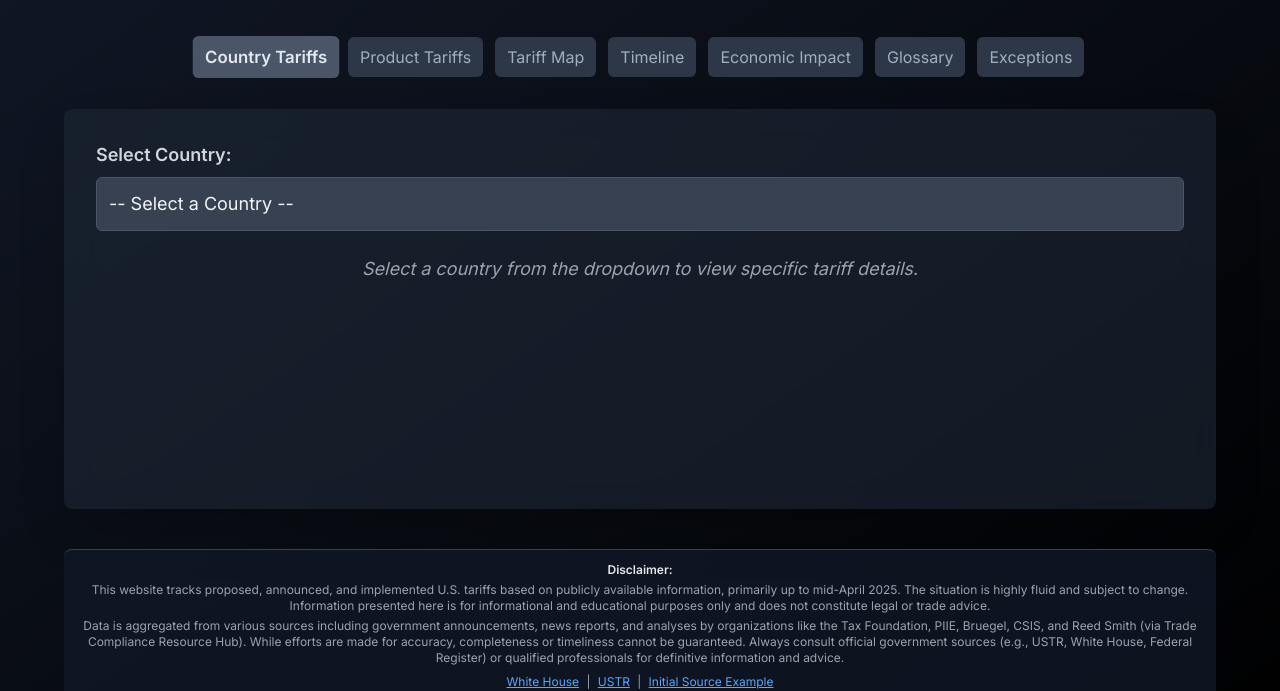
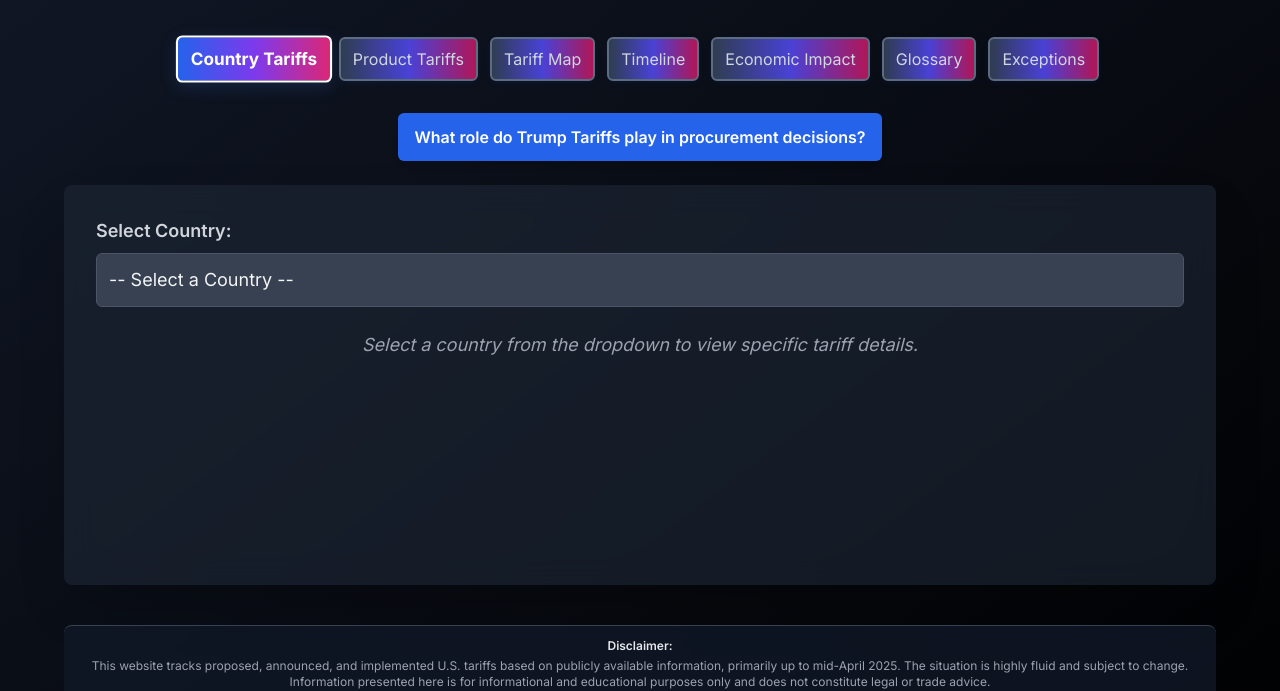
Before and after one commit to Kapish789/Trumptarifftracker, a plain HTML site: page index.html in a window 1280 px wide. Shown: the part 139-830 px from the top of the page. Drawn offline with nearby package versions, Linux system fonts and the light colour scheme.

Commit message:
Update index.html
Updated aesthetics and new article.

```diff
--- a/index.html
+++ b/index.html
@@ -55,24 +55,35 @@
         }
         /* Styling for navigation buttons */
         .nav-button {
-            transition: background-color 0.3s ease, color 0.3s ease, transform 0.1s ease;
+            transition: background 0.3s, color 0.3s, transform 0.1s;
             transform-origin: center;
+            background: linear-gradient(90deg, #2563eb 0%, #7c3aed 50%, #db2777 100%);
+            color: #e2e8f0;
+            font-weight: 500;
+            border: none;
+            box-shadow: 0 2px 8px 0 rgba(59,130,246,0.08);
         }
         .nav-button-active {
-            background-color: #4a5568; /* gray-600 */
-            color: #e2e8f0; /* gray-200 */
-            font-weight: 600;
-            transform: scale(1.05);
+            background: linear-gradient(90deg, #2563eb 0%, #7c3aed 50%, #db2777 100%);
+            color: #fff;
+            font-weight: 700;
+            border: 2px solid #fff;
+            transform: scale(1.07);
+            box-shadow: 0 4px 16px 0 rgba(59,130,246,0.18);
         }
         .nav-button-inactive {
-             background-color: #2d3748; /* gray-800 */
-             color: #a0aec0; /* gray-400 */
+            background: linear-gradient(90deg, #334155 0%, #4f46e5 50%, #be185d 100%);
+            color: #e0e7ef;
+            border: 2px solid #64748b;
+            opacity: 0.93;
         }
-         .nav-button-inactive:hover {
-             background-color: #4a5568; /* gray-600 */
-             color: #e2e8f0; /* gray-200 */
-             transform: scale(1.03);
-         }
+        .nav-button-inactive:hover {
+            background: linear-gradient(90deg, #2563eb 0%, #7c3aed 50%, #db2777 100%);
+            color: #fff;
+            border: 2px solid #fff;
+            transform: scale(1.04);
+            opacity: 1;
+        }
          /* Hide element smoothly */
          .hidden-smooth {
              display: none;
@@ -187,6 +198,15 @@
         <button id="nav-glossary" class="nav-button nav-button-inactive px-3 py-2 rounded-md text-xs sm:text-sm md:text-base">Glossary</button>
         <button id="nav-exceptions" class="nav-button nav-button-inactive px-3 py-2 rounded-md text-xs sm:text-sm md:text-base">Exceptions</button>
     </nav>
+    <!-- Add the article button below the navigation bar -->
+    <div class="w-full max-w-6xl flex justify-center mb-6">
+        <a href="https://www.linkedin.com/pulse/what-role-do-trump-tariffs-play-procurement-decisions-kronosgroup-bpccc/"
+           target="_blank"
+           rel="noopener noreferrer"
+           class="bg-blue-600 hover:bg-blue-700 text-white font-semibold px-4 py-3 rounded-md shadow-md transition-all duration-200 text-sm md:text-base text-center w-full md:w-auto">
+            What role do Trump Tariffs play in procurement decisions?
+        </a>
+    </div>
 
     <main class="w-full max-w-6xl bg-gray-800 bg-opacity-60 backdrop-blur-lg rounded-lg shadow-2xl p-4 md:p-8 min-h-[400px]">
 
@@ -212,9 +232,9 @@
             <p>
                 <a href="https://www.whitehouse.gov/" target="_blank" rel="noopener noreferrer" class="text-blue-400 hover:text-blue-300 underline mx-1">White House</a> |
                 <a href="https://ustr.gov/" target="_blank" rel="noopener noreferrer" class="text-blue-400 hover:text-blue-300 underline mx-1">USTR</a> |
-                <a href="https://www.tradecomplianceresourcehub.com/2025/04/14/trump-2-0-tariff-tracker/" target="_blank" rel="noopener noreferrer" class="text-blue-400 hover:text-blue-300 underline mx-1">Initial Source Example</a>
+                <a href="https://www.tradecomplianceresourcehub.com/2025/04/14/trump-2-0-tariff-tracker/" target="_blank" rel="noopener noreferrer" class="text-blue-400 hover:text-blue-300 underline mx-1">Reed Smith Article Source</a>
             </p>
-             <p class="mt-2 text-gray-500">Website created by Kapisch Bhardwaj.</p>
+             <p class="mt-2 text-gray-500">Website created by Kapisch Bhardwaj</p>
         </div>
     </footer>
 
```
